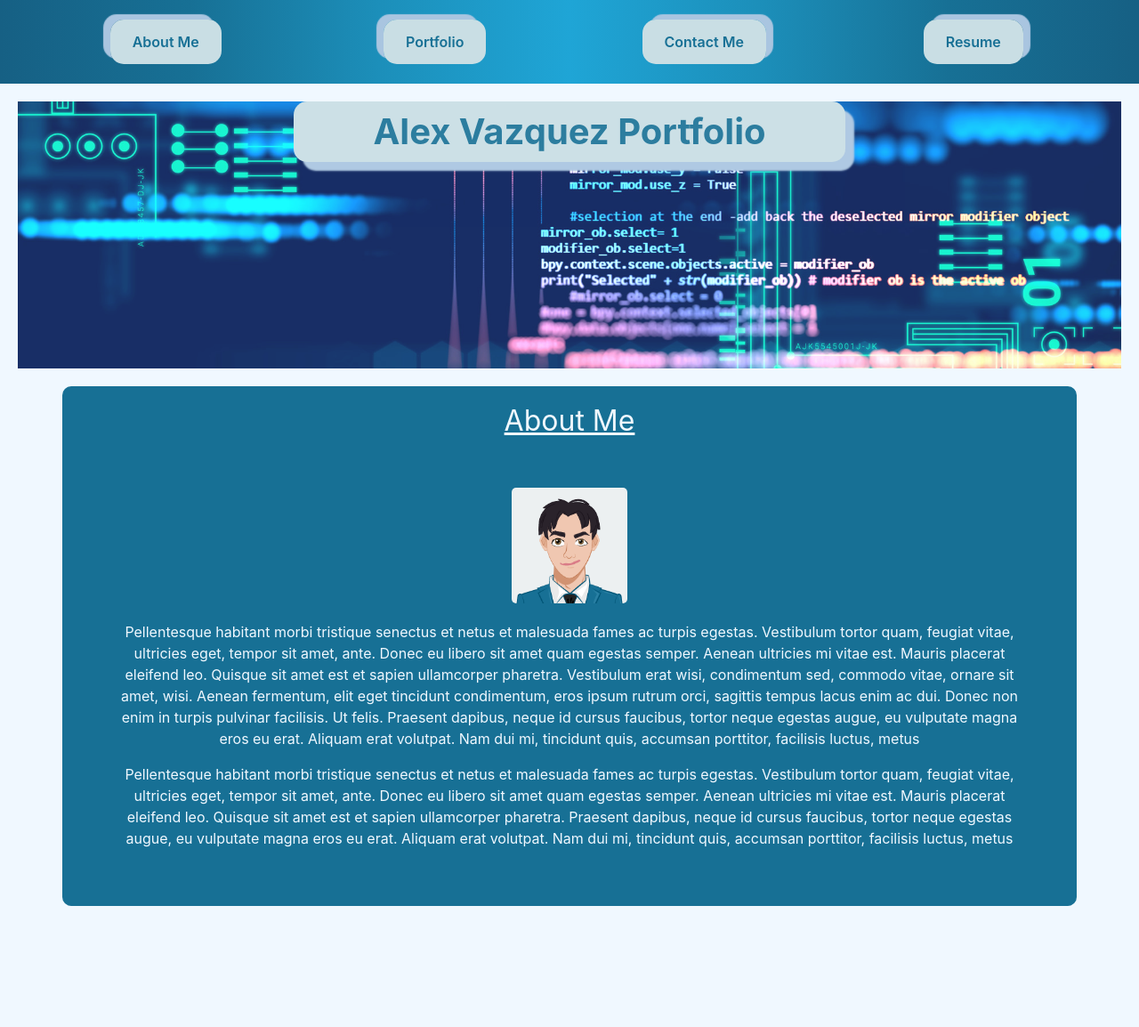
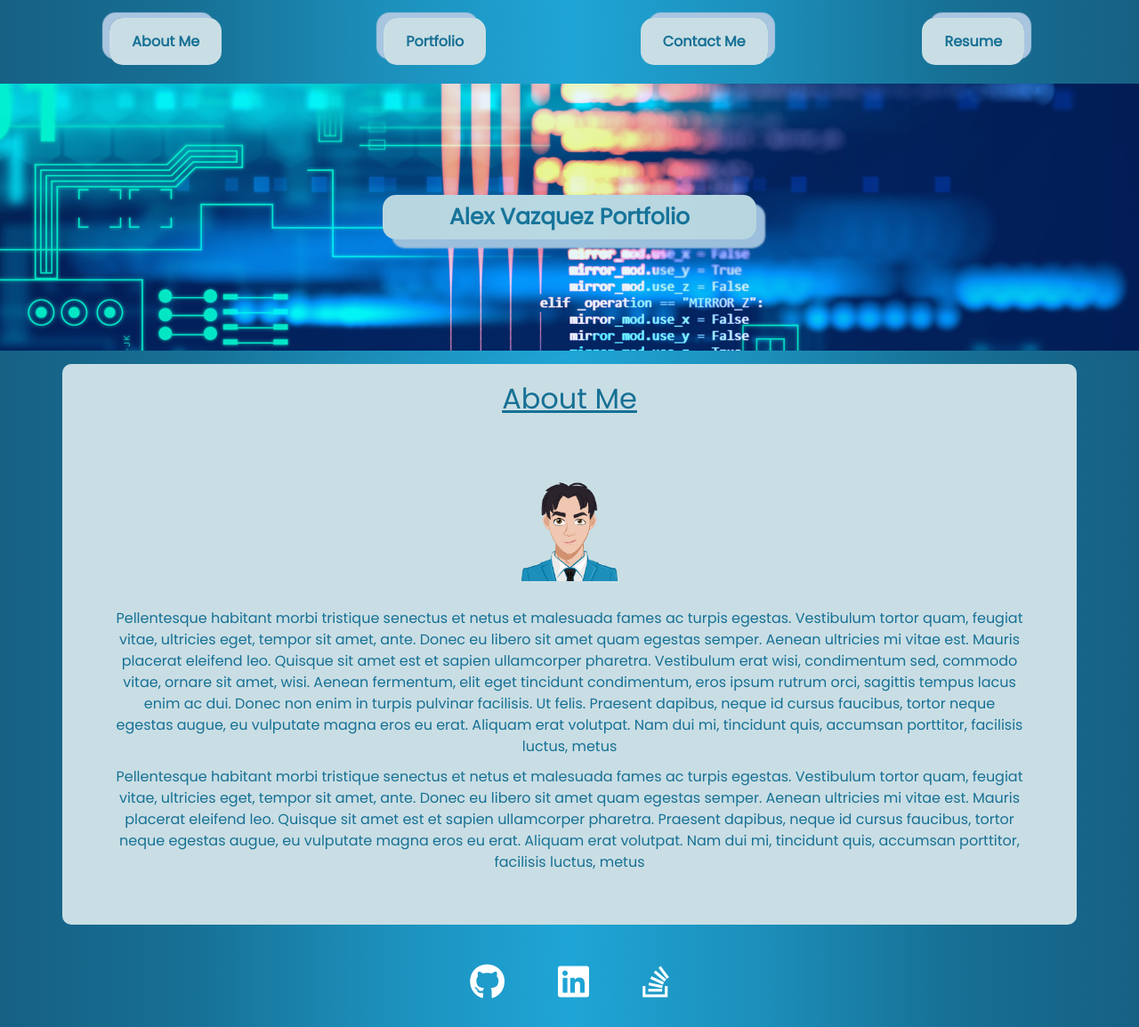
Before and after one commit to avazque008/personal-portfolio-react, a React (Create React App) app: page / in a window 1280 px wide. Shown: the whole page at 89% size. Before the commit the page ends 1033 px from the top, so only its background shows below. Built offline with nearby package versions, Linux system fonts and the light colour scheme.

Commit message:
about me section completed

```diff
--- a/public/index.html
+++ b/public/index.html
@@ -7,8 +7,10 @@
   <meta name="viewport" content="width=device-width, initial-scale=1" />
   <meta name="theme-color" content="#000000" />
   <meta name="description" content="Web site created using create-react-app" />
+  <script src="https://kit.fontawesome.com/8fc933709b.js" crossorigin="anonymous"></script>
   <link rel="stylesheet" href="https://cdn.jsdelivr.net/npm/bootstrap@4.1.3/dist/css/bootstrap.min.css"
     integrity="sha384-MCw98/SFnGE8fJT3GXwEOngsV7Zt27NXFoaoApmYm81iuXoPkFOJwJ8ERdknLPMO" crossorigin="anonymous">
+  <link href="https://fonts.googleapis.com/css2?family=Poppins&display=swap" rel="stylesheet">
   <link rel="apple-touch-icon" href="%PUBLIC_URL%/logo192.png" />
   <!--
       manifest.json provides metadata used when your web app is installed on a
@@ -41,4 +43,5 @@
       To create a production bundle, use `npm run build` or `yarn build`.
     -->
 </body>
+
 </html>
--- a/src/App.js
+++ b/src/App.js
@@ -1,12 +1,14 @@
 import React from 'react';
 import Header from './components/Header';
 import About from './components/About-Me';
+import Footer from './components/Footer';
 
 function App() {
   return (
     <div>
       <Header/>
       <About/>
+      <Footer/>
     </div>
   );
 }
--- /dev/null
+++ b/src/components/Footer/index.js
@@ -0,0 +1,22 @@
+import React from "react";
+
+function Footer() {
+    return (
+        <div>
+            <footer className="footer">
+                <a href="https://github.com/avazque008" target="_blank" >
+                    <i class="fa-brands fa-github"></i>
+                </a>
+                <a href="https://www.linkedin.com/in/alex-vazquez-12596422b/?original_referer=" target="_blank" >
+                    <i class="fa-brands fa-linkedin"></i>
+                </a>
+                <a href="https://stackoverflow.com/users/17968663/alex-vazquez" target="_blank">
+                    <i class="fa-brands fa-stack-overflow"></i>
+                </a>
+            </footer>
+        </div>
+    )
+
+}
+
+export default Footer;
--- a/src/components/Header/index.js
+++ b/src/components/Header/index.js
@@ -5,8 +5,8 @@ function Header() {
     return (
         <div>
             <Navigation />
-            <div className="title hero">
-                <h1>Alex Vazquez Portfolio</h1>
+            <div className="title hero row">
+                <h1 className="col-12 col-md-4">Alex Vazquez Portfolio</h1>
             </div>
         </div>
     );
--- a/src/components/Navigation/index.js
+++ b/src/components/Navigation/index.js
@@ -4,10 +4,10 @@ function Navigation() {
     return (
         <div className="header container-fluid">
             <ul className="row nav">
-                <li className="col-6 col-md-3">
+                <li className="col-12 col-md-3">
                     <span className="left">About Me</span>
                 </li>
-                <li className="col-6 col-md-3">
+                <li className="col-12 col-md-3">
                     <span className="left">Portfolio</span>
                 </li>
                 <li className="col-12 col-md-3">
--- a/src/index.css
+++ b/src/index.css
@@ -1,10 +1,11 @@
 body {
   background-color: aliceblue;
+  font-family: 'Poppins', sans-serif;
+  background-image: linear-gradient(to right, rgb(22, 96, 132), rgb(23, 112, 149),
+  rgb(28, 143, 186), rgb(31, 165, 214), rgb(28, 143, 186), rgb(23, 112, 149), rgb(22, 96, 132));
 }
 
 .header {
-  background-image: linear-gradient(to right, rgb(22, 96, 132), rgb(23, 112, 149),
-      rgb(28, 143, 186), rgb(31, 165, 214), rgb(28, 143, 186), rgb(23, 112, 149), rgb(22, 96, 132));
   padding: 25px;
 }
 
@@ -36,11 +37,11 @@ body {
 
 .title {
   text-align: center;
-  margin: 20px;
 }
 
 .title h1 {
-  background-color:#C9DEE4;
+  font-size: 25px;
+  background-color: #C9DEE4;
   width: 50%;
   margin: auto;
   border-radius: 15px;
@@ -53,15 +54,14 @@ body {
 .hero {
   background-image: url('./assets/images/hero.jpg');
   background-size: cover;
-  background-position: center;
   min-height: 300px;
   opacity: 0.9;
 }
 
 .about {
-  background-color: #177095;
+  background-color: #C9DEE4;
   border-radius: 10px;
-  color: aliceblue;
+  color: #177095;
 }
 
 .about-me {
@@ -80,9 +80,25 @@ body {
   padding: 18px 0px;
 }
 
+.info p {
+  margin: 10px 0;
+}
+
 .avatar {
   width: 130px;
   height: 130px;
   margin: 20px 0px;
   border-radius: 5px;
 }
+
+.footer {
+  padding: 20px;
+  text-align: center;
+}
+
+.footer a {
+  padding: 10px;
+  font-size: 40px;
+  color: white;
+  margin: 10px 20px;
+}
```
Also changed, not shown: src/assets/images/avatar.png.
